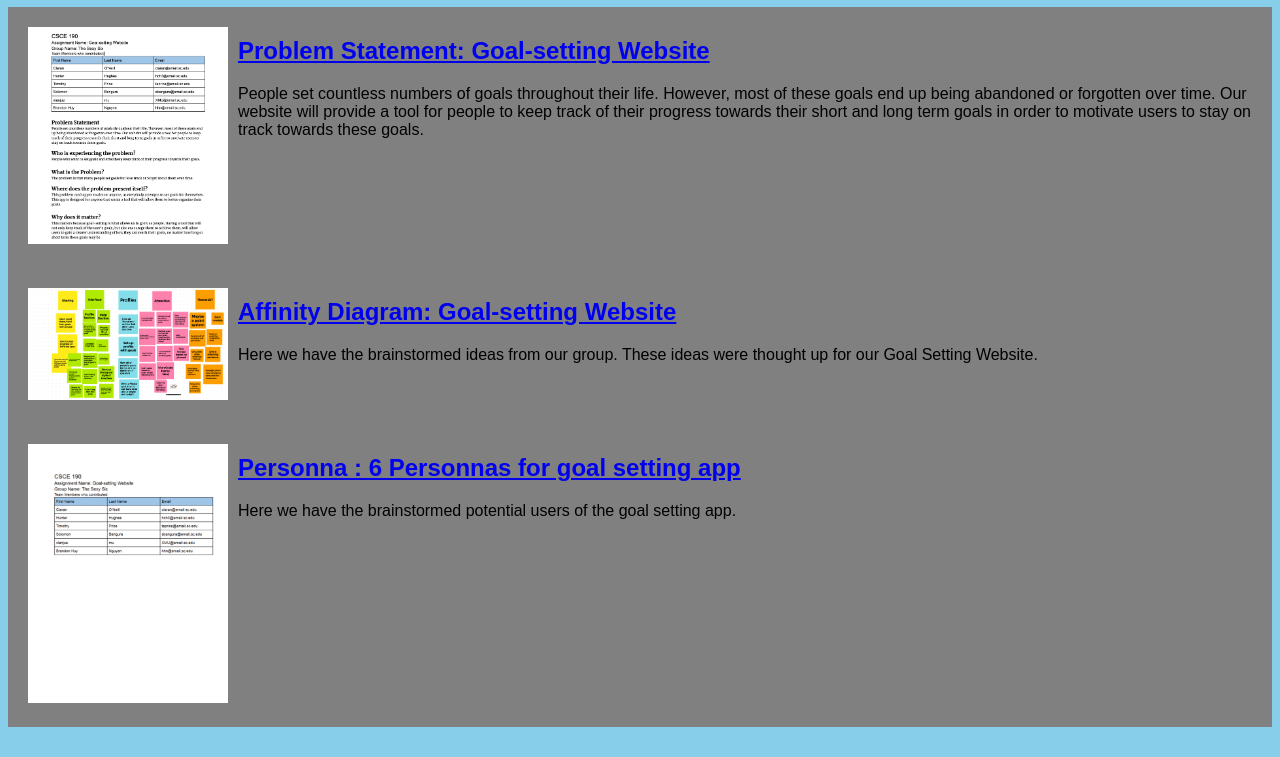
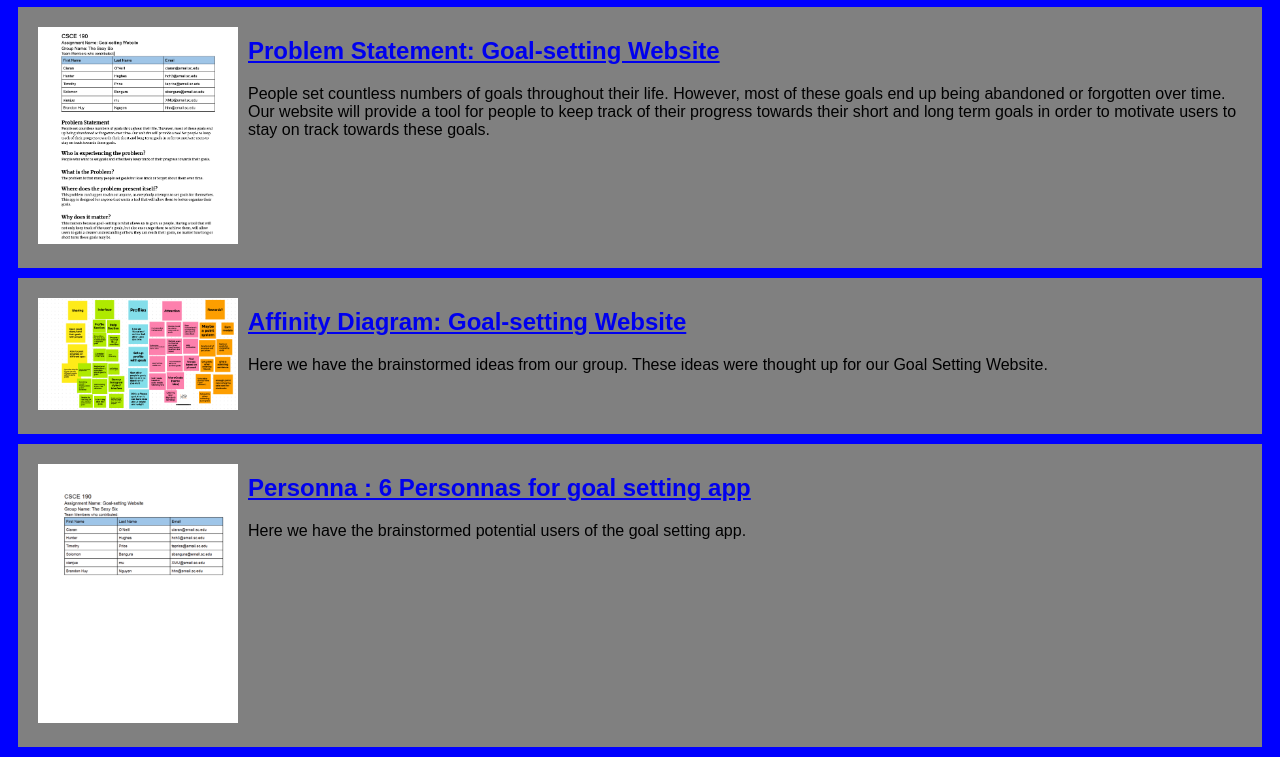
Before and after one commit to HunterHughess/HunterHughess.github.io, a plain HTML site: page index.html in a window 1280 px wide. Shown: the part 73-830 px from the top of the page. Before the commit the page ends 808 px from the top, so only its background shows below. Drawn offline with Linux system fonts and the light colour scheme.

Commit message:
Add files via upload

```diff
--- a/styles.css
+++ b/styles.css
@@ -1,11 +1,12 @@
 body {
-    background:skyblue;
+    background:blue;
     font-family:Arial, Helvetica, sans-serif;
 }
 
 .assignment{
     display:flex;
     padding:10px;
+    margin:10px;
     background:grey;
 }
 
```
